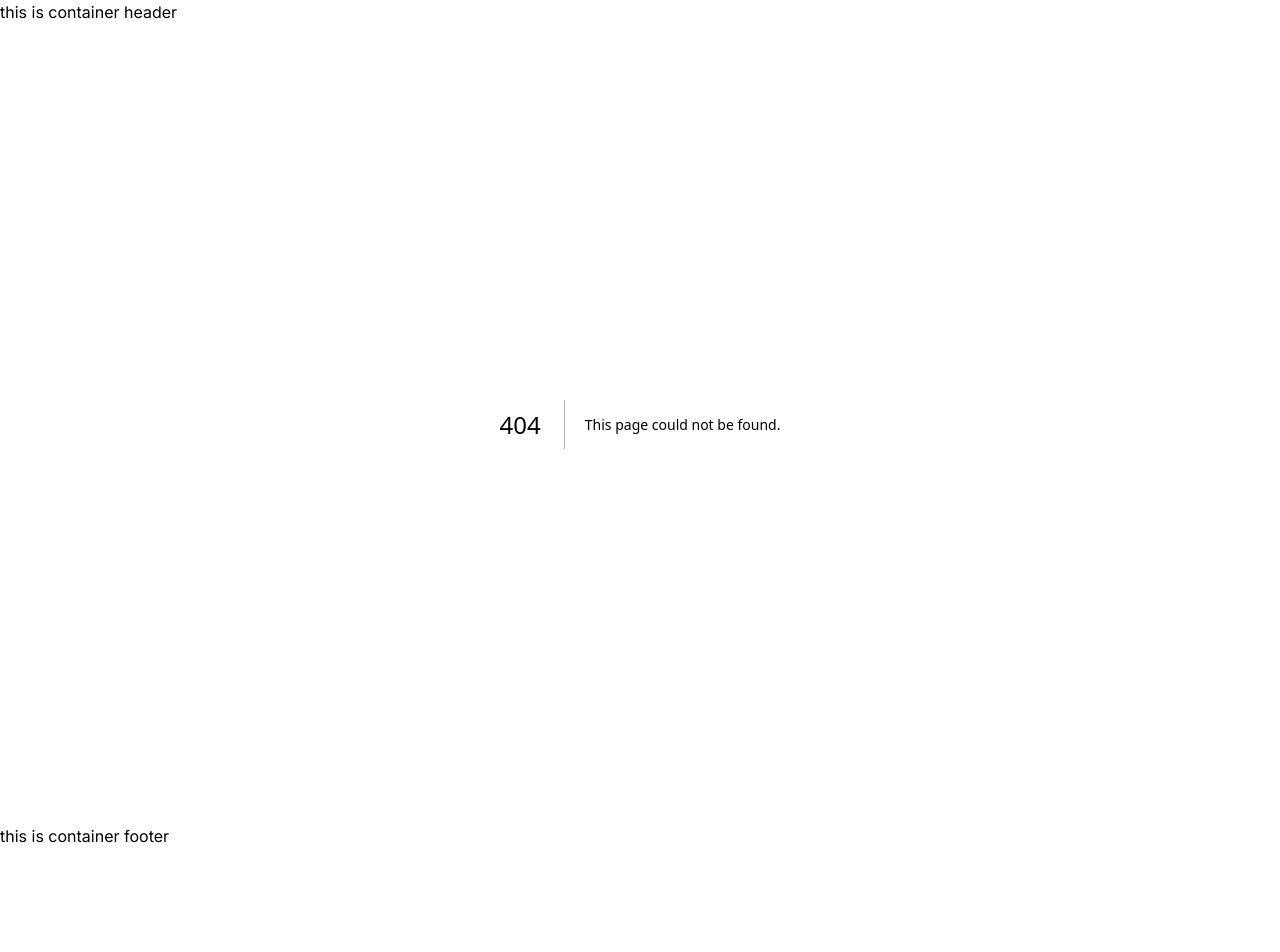
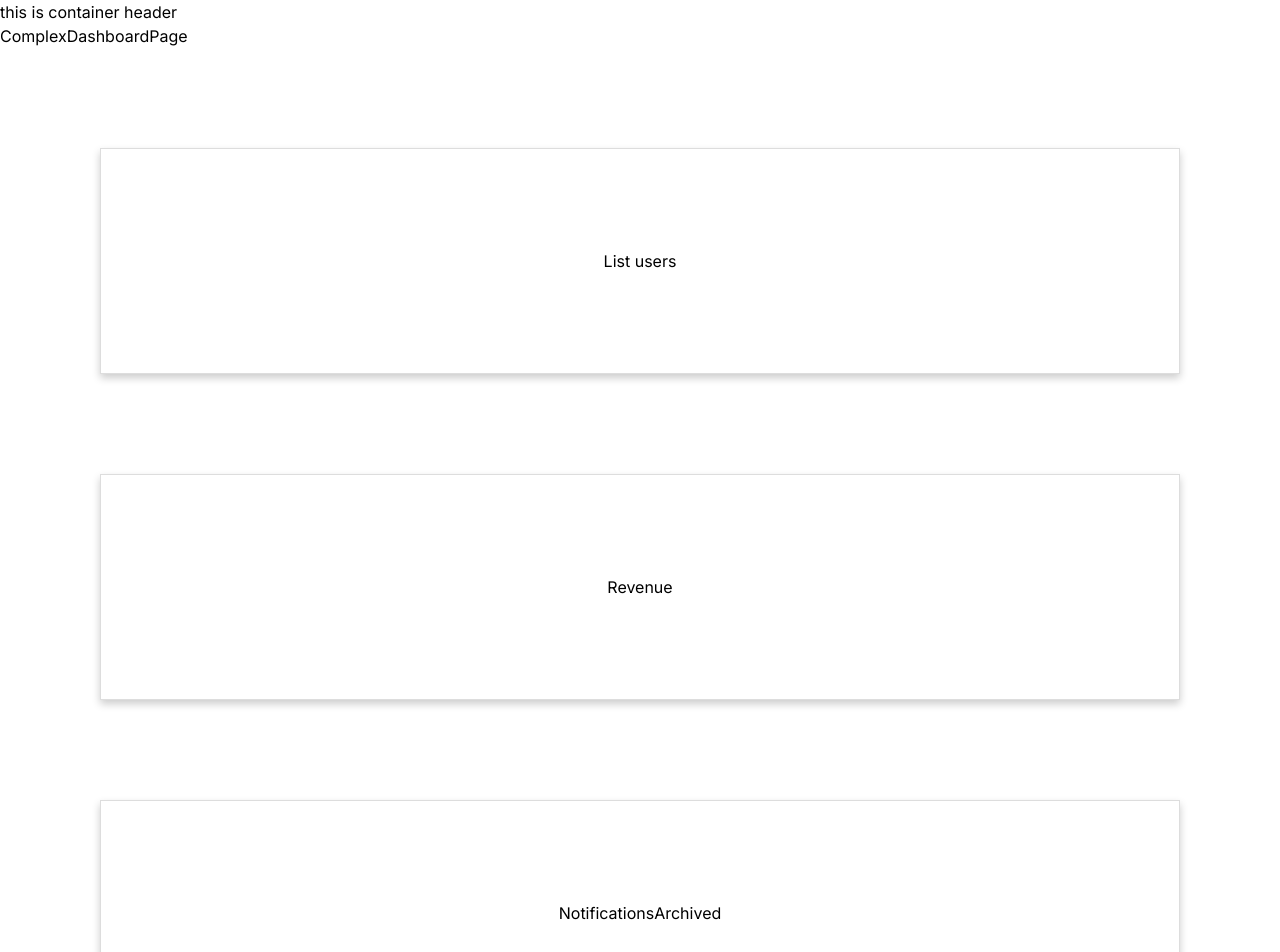
Before and after one commit to TheFlash2022/next-app, a Next.js app: page /complex-dashboard in a window 1280 px wide. Before the commit this address had no page. Shown: the top 952 px of the page. Before the commit the page ends 848 px from the top, so only its background shows below. Built offline with nearby package versions, Linux system fonts and the light colour scheme.

Commit message:
Parallel Routes

```diff
--- /dev/null
+++ b/app/_components/card.tsx
@@ -0,0 +1,17 @@
+
+
+const Card = ({children}:{children:React.ReactNode}) => {
+    const cardStyle = {
+        padding:'100px',
+        margin:'100px',
+        boxShadow:'0 4px 8px 0 rgba(0,0,0,0.2)',
+        border:'1px solid #ddd',
+        display:'flex',
+        justifyContent:'center',
+        alignItems:'center'
+    }
+    return <div style={cardStyle}>{children}</div>
+}
+
+
+export default Card
--- /dev/null
+++ b/app/complex-dashboard/@notifications/page.tsx
@@ -0,0 +1,14 @@
+import Card from '@/app/_components/card'
+import React from 'react'
+import Link from 'next/link'
+
+const Notifications = () => {
+  return (
+    <Card>
+      <div>Notifications</div>
+      <Link href={'/complex-dashboard/archived'}>Archived</Link>
+    </Card>
+  )
+}
+
+export default Notifications
--- /dev/null
+++ b/app/complex-dashboard/@revenue/page.tsx
@@ -0,0 +1,10 @@
+import Card from '@/app/_components/card'
+import React from 'react'
+
+const Revenue = () => {
+  return (
+    <Card>Revenue</Card>
+  )
+}
+
+export default Revenue
--- /dev/null
+++ b/app/complex-dashboard/@users/page.tsx
@@ -0,0 +1,12 @@
+import Card from '@/app/_components/card'
+import React from 'react'
+
+const Users = () => {
+  return (
+    <Card>
+      List users
+    </Card>
+  )
+}
+
+export default Users
--- a/app/complex-dashboard/layout.tsx
+++ b/app/complex-dashboard/layout.tsx
@@ -1,11 +1,24 @@
-import React from 'react'
-
-const layout = () => {
+export default function DashboardLayout({
+  children,
+  revenue,
+  users,
+  notifications,
+}: {
+  children: React.ReactNode;
+  users: React.ReactNode;
+  revenue: React.ReactNode;
+  notifications: React.ReactNode;
+}) {
   return (
-    <div>
-      <h3>hello world</h3>
-    </div>
-  )
+    <>
+      <div>{children}</div>
+      <div className="flex">
+        <div className="flex flex-col">
+          <div>{users}</div>
+          <div>{revenue}</div>
+        </div>
+        <div className="flex flex-1">{notifications}</div>
+      </div>
+    </>
+  );
 }
-
-export default layout
--- /dev/null
+++ b/app/complex-dashboard/page.tsx
@@ -0,0 +1,9 @@
+import React from 'react'
+
+const ComplexDashboardPage = () => {
+  return (
+    <div>ComplexDashboardPage</div>
+  )
+}
+
+export default ComplexDashboardPage
```
Also changed, not shown: app/complex-dashboard/@notifications/archived/page.tsx (added, +16 -0 lines), app/complex-dashboard/@revenue/default.tsx (added, +12 -0 lines), app/complex-dashboard/@users/default.tsx (added, +12 -0 lines), app/complex-dashboard/default.tsx (added, +11 -0 lines).
